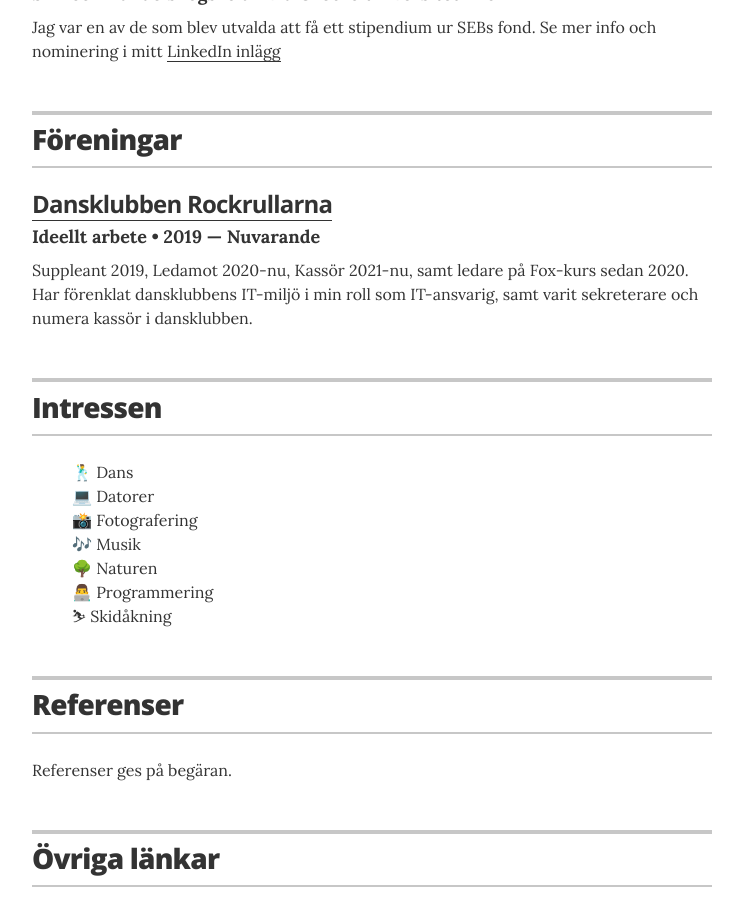
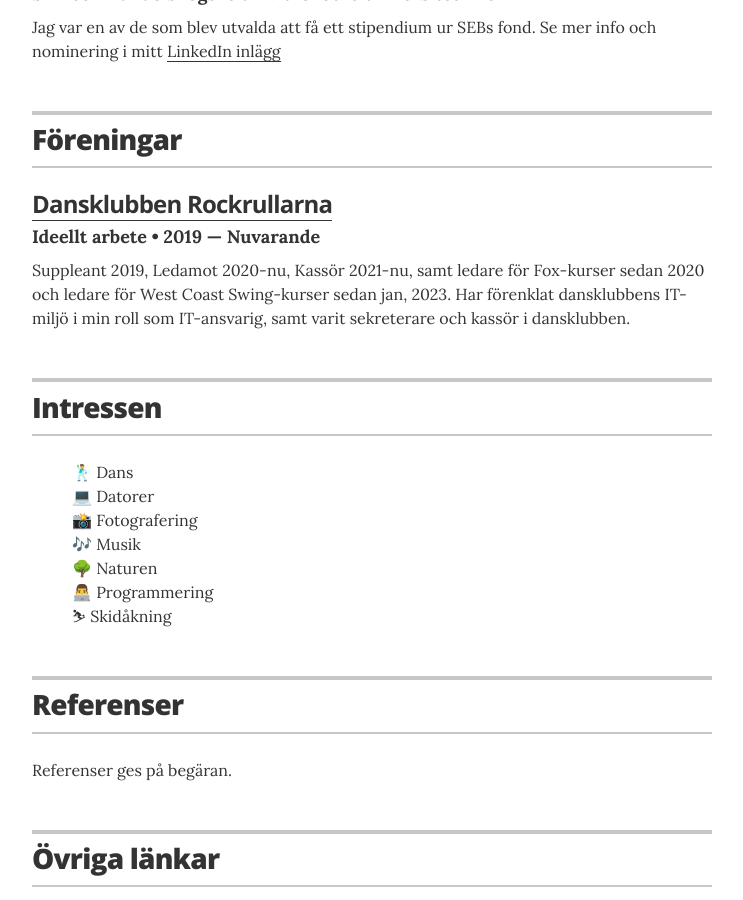
Before and after one commit to pownas/CV, a Jekyll site: the page built from index.html, in a window 1280 px wide and 900 px high, scrolled down 3423 px. Shown: the whole window, without its empty margins (268-1011 px from the left). Built offline with Jekyll 4.4.1, drawn with Linux system fonts in a browser that asks for light colours.

Commit message:
Update associations.yml

```diff
--- a/_data/associations.yml
+++ b/_data/associations.yml
@@ -5,4 +5,4 @@
   role: "Ideellt arbete"
   year: "2019 &mdash; Nuvarande"
   url: "https://www.rockrullarna.se/"
-  summary: "Suppleant 2019, Ledamot 2020-nu, Kassör 2021-nu, samt ledare på Fox-kurs sedan 2020. Har förenklat dansklubbens IT-miljö i min roll som IT-ansvarig, samt varit sekreterare och numera kassör i dansklubben. "
+  summary: "Suppleant 2019, Ledamot 2020-nu, Kassör 2021-nu, samt ledare för Fox-kurser sedan 2020 och ledare för West Coast Swing-kurser sedan jan, 2023. Har förenklat dansklubbens IT-miljö i min roll som IT-ansvarig, samt varit sekreterare och kassör i dansklubben. "
```
